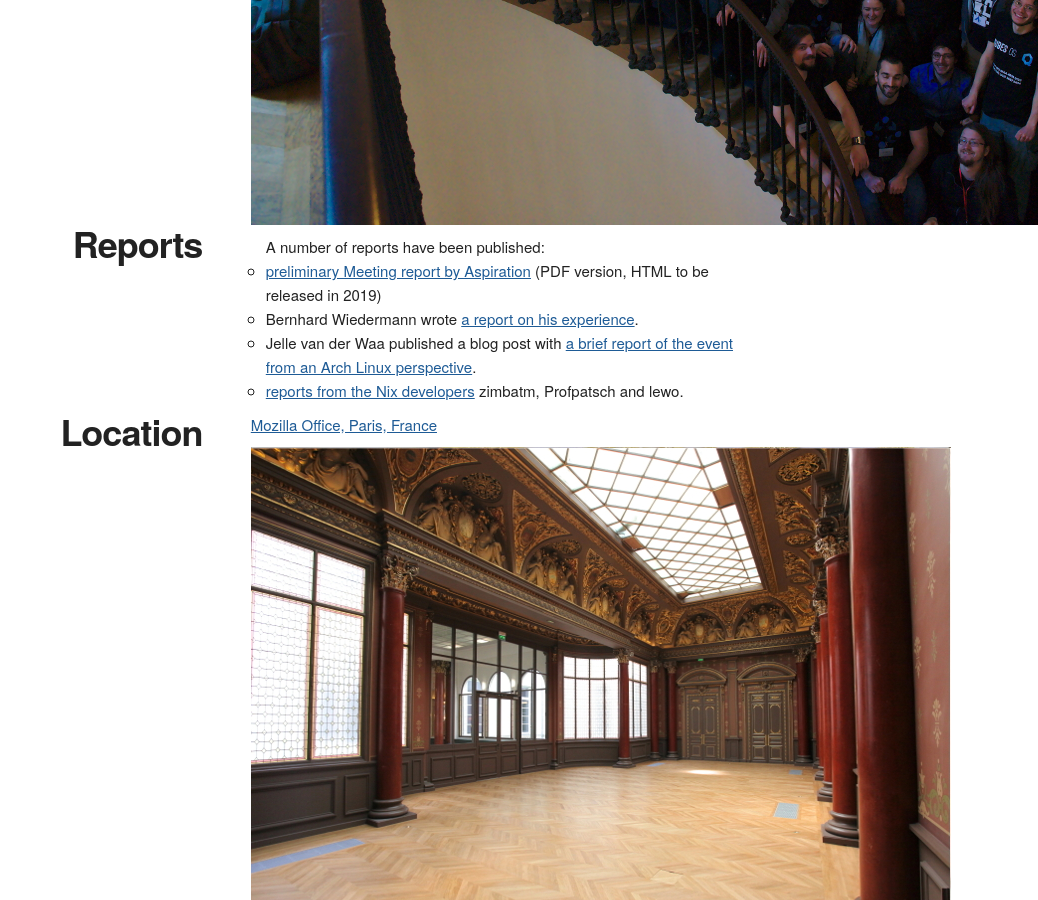
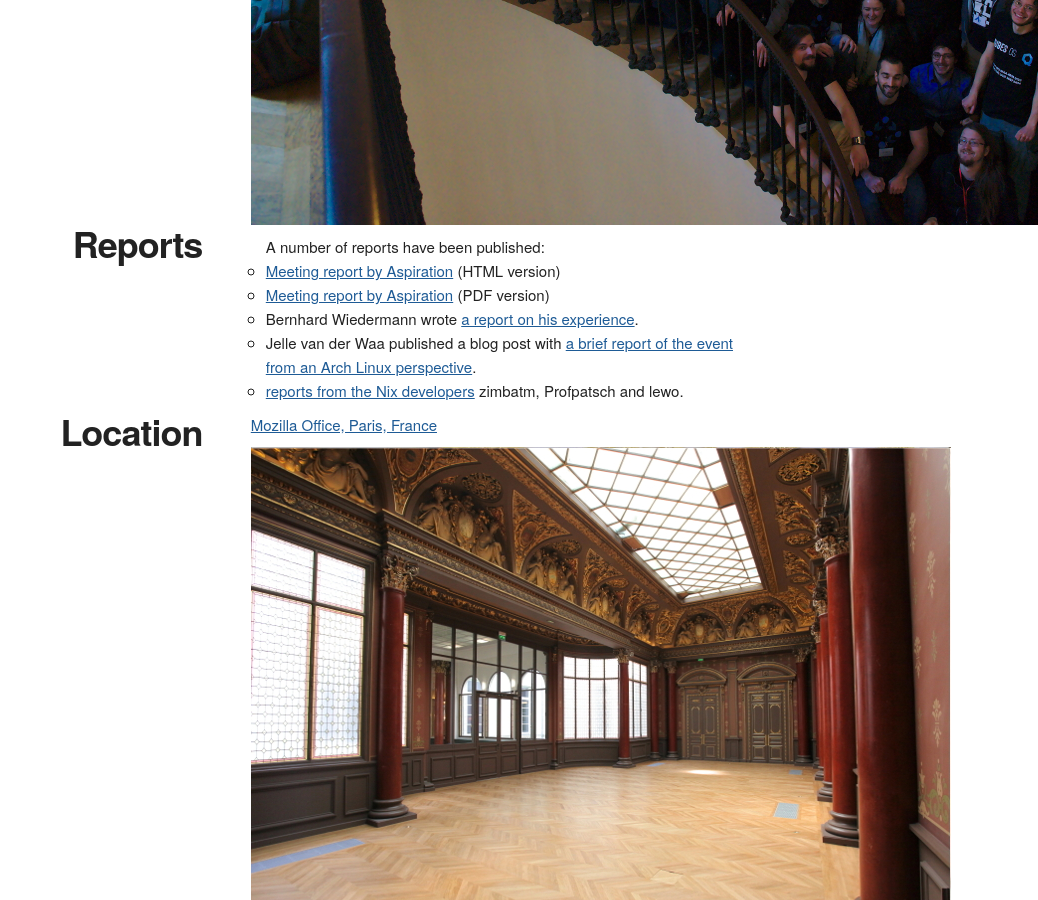
Before and after one commit to prototypefund/reproducible-website, a Jekyll site: the page built from _events/paris2018/index.html, in a window 1280 px wide and 900 px high, scrolled down 1291 px. Shown: the whole window, without its empty margins (242-1280 px from the left). Built offline with Jekyll 4.4.1, drawn with Linux system fonts in a browser that asks for light colours; some web fonts are replaced.

Commit message:
Paris 2018: add link to html version of Aspiration's report
Signed-off-by: Holger Levsen <holger@layer-acht.org>

```diff
--- a/_events/paris2018/index.html
+++ b/_events/paris2018/index.html
@@ -61,8 +61,8 @@ event_summary: A three-day workshop to continue and grow the Reproducible Builds
   <div class="eight columns text">
     <p>
     <ul>A number of reports have been published:
-      <!-- li>preliminary<a href="{{ "/events/berlin2017/ReproducibleSummitIIIEventDocumentation/" | prepend: site.baseurl }}"> Meeting report by Aspiration and complete minutes</a> (<a href="/files/ReproducibleSummitIIIEventDocumentation.pdf">PDF version</a> )</li -->
-      <li><a href="/files/ReproducibleSummit4EventDocumentation.pdf">preliminary Meeting report by Aspiration</a> (PDF version, HTML to be released in 2019)</li>
+      <li><a href="{{ "/events/paris2018/report/" | prepend: site.baseurl }}"> Meeting report by Aspiration</a> (HTML version)</li>
+      <li><a href="/files/ReproducibleSummit4EventDocumentation.pdf">Meeting report by Aspiration</a> (PDF version)</li>
       <li>Bernhard Wiedermann wrote <a href="https://lizards.opensuse.org/2018/12/17/report-from-the-reproducible-builds-summit-2018/">a report on his experience</a>.</li>
       <li>Jelle van der Waa published a blog post with <a href="https://vdwaa.nl/arch-reproducible-build-summit-18.html#arch-reproducible-build-summit-18">a brief report of the event from an Arch Linux perspective</a>.</li>
       <li><a href="https://discourse.nixos.org/t/reproducible-builds-summit-report/1683/2">reports from the Nix developers</a> zimbatm, Profpatsch and lewo.</a></li>
```
